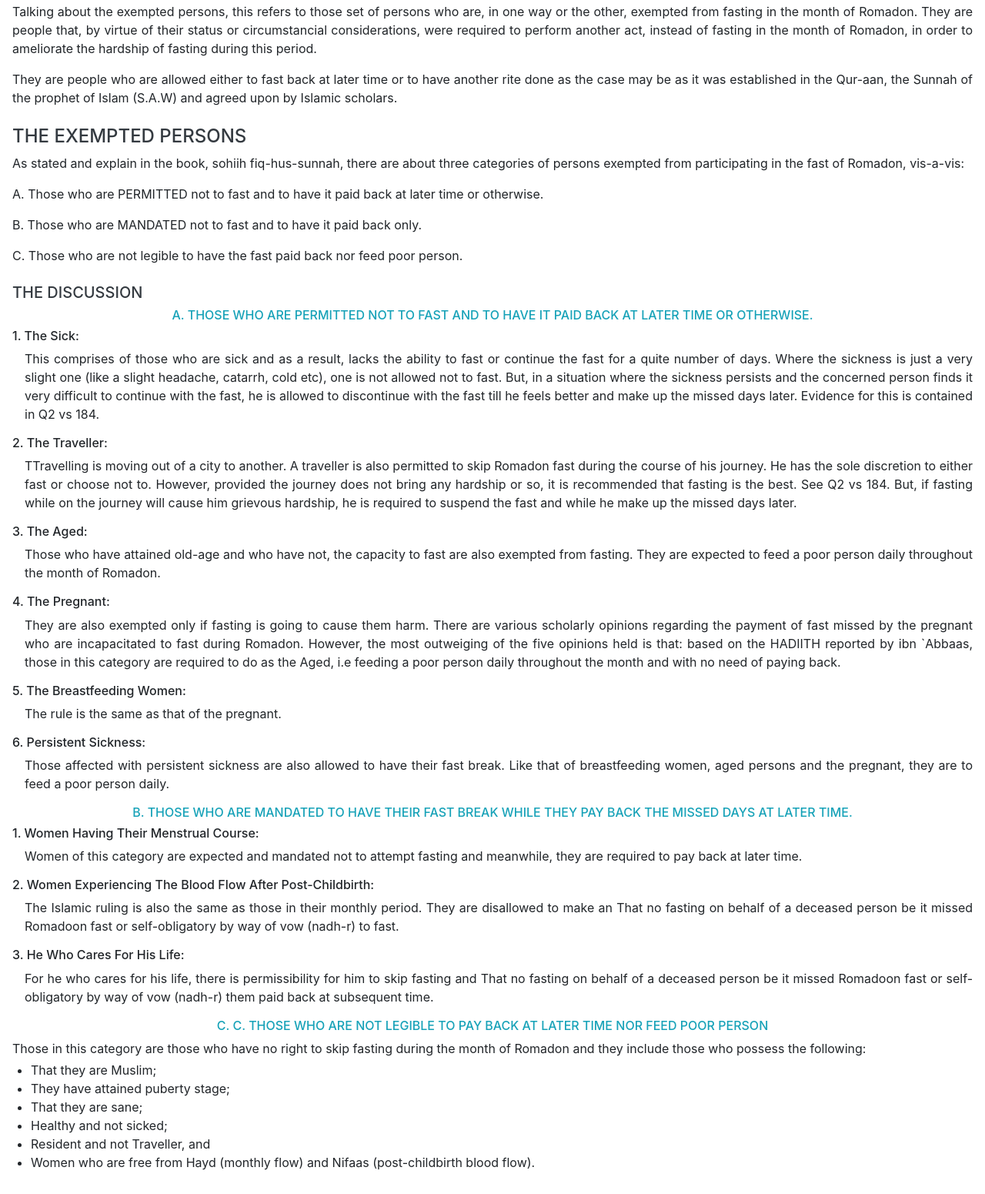
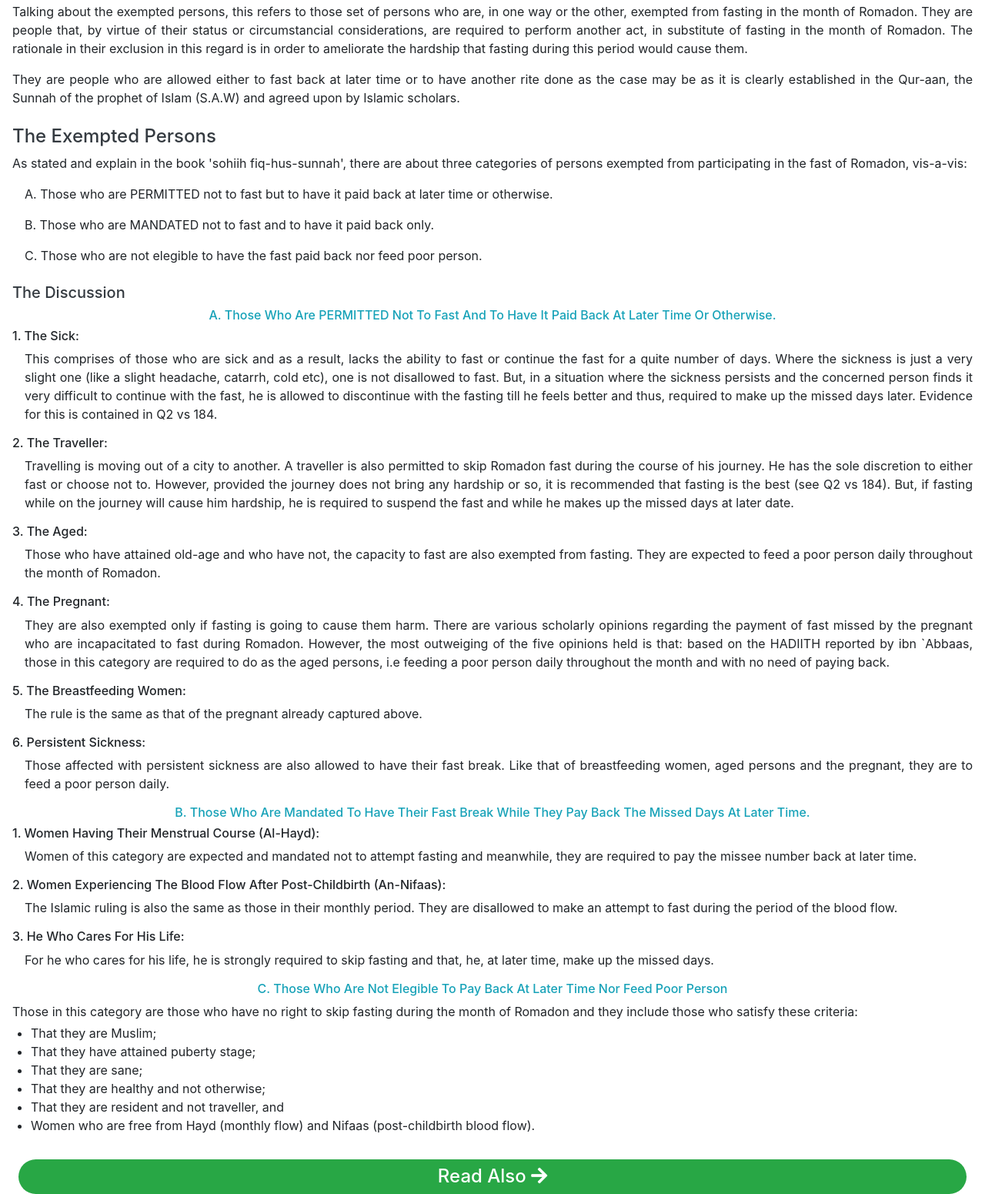
Before and after one commit to muhibqosim/my-cv, a plain HTML site: page series_6.html in a window 1280 px wide. Shown: the part 2050-3601 px from the top of the page at 77% size. Drawn offline with Linux system fonts and the light colour scheme.

Commit message:
Add files via upload

```diff
--- a/series_6.html
+++ b/series_6.html
@@ -85,57 +85,57 @@
 
       <div class="row mx-3">
      <div class="mt-5">
-       <article class="text-dark text-justify text-uppercase font-weight-bold h4"> introduction</article>
-       <p class="text-justify ">Talking about the exempted persons, this refers to those set of persons who are, in one way or the other, exempted from fasting in the month of Romadon. They are people that, by virtue of their status or circumstancial considerations, were required to perform another act, instead of fasting in the month of Romadon, in order to ameliorate the hardship of fasting during this period. </p>
-          <p class="text-justify "> They are people who are allowed either to fast back at later time or to have another rite done as the case may be as it was established in the Qur-aan, the Sunnah of the prophet of Islam (S.A.W) and agreed upon by Islamic scholars.</p>
+       <article class="text-dark text-justify text-capitalize font-weight-bold h4"> introduction</article>
+       <p class="text-justify ">Talking about the exempted persons, this refers to those set of persons who are, in one way or the other, exempted from fasting in the month of Romadon. They are people that, by virtue of their status or circumstancial considerations, are required to perform another act, in substitute of fasting in the month of Romadon. The rationale in their exclusion in this regard is in order to ameliorate the hardship that fasting during this period would cause them. </p>
+       <p class="text-justify "> They are people who are allowed either to fast back at later time or to have another rite done as the case may be as it is clearly established in the Qur-aan, the Sunnah of the prophet of Islam (S.A.W) and agreed upon by Islamic scholars.</p>
 
-          <h3 class="h4 text-dark text-uppercase mt-4"> THE EXEMPTED PERSONS</h3>
-          <p class="text-justify"> As stated and explain in the book, sohiih fiq-hus-sunnah, there are about three categories of persons exempted from participating in the fast of Romadon, vis-a-vis: </p>
-          <p class="text-justify"> A. Those who are PERMITTED not to fast and to have it paid back at later time or otherwise. </p>
-          <p class="text-justify"> B. Those who are MANDATED not to fast and to have it paid back only. </p>
-          <p class="text-justify">C. Those who are not legible to have the fast paid back nor feed poor person. </p>
+          <h3 class="h4 text-dark text-capitalize mt-4"> The exempted persons</h3>
+          <p class="text-justify"> As stated and explain in the book 'sohiih fiq-hus-sunnah', there are about three categories of persons exempted from participating in the fast of Romadon, vis-a-vis: </p>
+          <p class="text-justify ml-3"> A. Those who are PERMITTED not to fast but to have it paid back at later time or otherwise. </p>
+          <p class="text-justify ml-3"> B. Those who are MANDATED not to fast and to have it paid back only. </p>
+          <p class="text-justify ml-3">C. Those who are not elegible to have the fast paid back nor feed poor person. </p>
 
-          <h3 class="h5 text-dark text-uppercase mt-4"> THE discussion </h3>
-          <h5 class="h6 text-center text-uppercase text-info"> <span class="text-info">A.</span> Those who are PERMITTED not to fast and to have it paid back at later time or otherwise. </h5>
+          <h3 class="h5 text-dark text-capitalize mt-4"> the discussion </h3>
+          <h5 class="h6 text-center text-capitalize text-info"> <span class="text-info">A.</span> Those who are PERMITTED not to fast and to have it paid back at later time or otherwise. </h5>
 
           <h6 class="text-justify text-capitalize">1. The sick:  </h6>
-          <p class="text-justify ml-3"> This comprises of those who are sick and as a result, lacks the ability to fast or continue the fast for a quite number of days. Where the sickness is just a very slight one (like a slight headache, catarrh, cold etc), one is not allowed not to fast. But, in a situation where the sickness persists and the concerned person finds it very difficult to continue with the fast, he is allowed to discontinue with the fast till he feels better and make up the missed days later. Evidence for this is contained in Q2 vs 184. </p>
+          <p class="text-justify ml-3"> This comprises of those who are sick and as a result, lacks the ability to fast or continue the fast for a quite number of days. Where the sickness is just a very slight one (like a slight headache, catarrh, cold etc), one is not disallowed to fast. But, in a situation where the sickness persists and the concerned person finds it very difficult to continue with the fast, he is allowed to discontinue with the fasting till he feels better and thus, required to make up the missed days later. Evidence for this is contained in Q2 vs 184. </p>
 
           <h6 class="text-justify text-capitalize">2. The traveller:  </h6>
-          <p class="text-justify ml-3"> TTravelling is moving out of a city to another. A traveller is also permitted to skip Romadon fast during the course of his journey. He has the sole discretion to either fast or choose not to. However, provided the journey does not bring any hardship or so, it is recommended that fasting is the best. See Q2 vs 184. But, if fasting while on the journey will cause him grievous hardship, he is required to suspend the fast and while he make up the missed days later. </p>
+          <p class="text-justify ml-3"> Travelling is moving out of a city to another. A traveller is also permitted to skip Romadon fast during the course of his journey. He has the sole discretion to either fast or choose not to. However, provided the journey does not bring any hardship or so, it is recommended that fasting is the best (see Q2 vs 184). But, if fasting while on the journey will cause him hardship, he is required to suspend the fast and while he makes up the missed days at later date. </p>
 
           <h6 class="text-justify text-capitalize">3. The aged:  </h6>
           <p class="text-justify ml-3"> Those who have attained old-age and who have not, the capacity to fast are also exempted from fasting. They are expected to feed a poor person daily throughout the month of Romadon.  </p>
 
           <h6 class="text-justify text-capitalize">4. The pregnant:  </h6>
-          <p class="text-justify ml-3"> They are also exempted only if fasting is going to cause them harm. There are various scholarly opinions regarding the payment of fast missed by the pregnant who are incapacitated to fast during Romadon. However, the most outweiging of the five opinions held is that: based on the HADIITH reported by ibn `Abbaas, those in this category are required to do as the Aged, i.e feeding a poor person daily throughout the month and with no need of paying back.</p>
+          <p class="text-justify ml-3"> They are also exempted only if fasting is going to cause them harm. There are various scholarly opinions regarding the payment of fast missed by the pregnant who are incapacitated to fast during Romadon. However, the most outweiging of the five opinions held is that: based on the HADIITH reported by ibn `Abbaas, those in this category are required to do as the aged persons, i.e feeding a poor person daily throughout the month and with no need of paying back.</p>
 
           <h6 class="text-justify text-capitalize">5. The breastfeeding Women:  </h6>
-          <p class="text-justify ml-3">The rule is the same as that of the pregnant.</p>
+          <p class="text-justify ml-3">The rule is the same as that of the pregnant already captured above.</p>
 
           <h6 class="text-justify text-capitalize">6. persistent sickness:  </h6>
           <p class="text-justify ml-3">Those affected with persistent sickness are also allowed to have their fast break. Like that of breastfeeding women, aged persons and the pregnant, they are to feed a poor person daily.</p>
 
 
-          <h5 class="h6 text-center text-uppercase text-info"> <span class="text-info">B.</span> THOSE WHO ARE MANDATED TO HAVE THEIR FAST BREAK WHILE THEY PAY BACK THE MISSED DAYS AT LATER TIME. </h5>
+          <h5 class="h6 text-center text-capitalize text-info"> <span class="text-info">B.</span> those who are mandated to have their fast break while they pay back the missed days at later time. </h5>
 
-          <h6 class="text-justify text-capitalize">1. Women having their menstrual course: </h6>
-          <p class="text-justify ml-3">Women of this category are expected and mandated not to attempt fasting and meanwhile, they are required to pay back at later time. </p>
+          <h6 class="text-justify text-capitalize">1. Women having their menstrual course (Al-Hayd): </h6>
+          <p class="text-justify ml-3">Women of this category are expected and mandated not to attempt fasting and meanwhile, they are required to pay the missee number back at later time. </p>
 
-          <h6 class="text-justify text-capitalize">2. Women experiencing the blood flow after post-childbirth:</h6>
-          <p class="text-justify ml-3">The Islamic ruling is also the same as those in their monthly period. They are disallowed to make an That no fasting on behalf of a deceased person be it missed Romadoon fast or self-obligatory by way of vow (nadh-r) to fast. </p>
+          <h6 class="text-justify text-capitalize">2. Women experiencing the blood flow after post-childbirth (An-Nifaas):</h6>
+          <p class="text-justify ml-3">The Islamic ruling is also the same as those in their monthly period. They are disallowed to make an attempt to fast during the period of the blood flow. </p>
 
           <h6 class="text-justify text-capitalize">3. He who cares for his life:</h6>
-          <p class="text-justify ml-3">For he who cares for his life, there is permissibility for him to skip fasting and That no fasting on behalf of a deceased person be it missed Romadoon fast or self-obligatory by way of vow (nadh-r) them paid back at subsequent time. </p>
+          <p class="text-justify ml-3">For he who cares for his life, he is strongly required to skip fasting and that, he, at later time, make up the missed days. </p>
 
-          <h5 class="h6 text-center text-uppercase text-info"> <span class="text-info">C.</span> C. THOSE WHO ARE NOT LEGIBLE TO PAY BACK AT LATER TIME NOR FEED POOR PERSON</h5>
-          <p class="text-justify mb-1">Those in this category are those who have no right to skip fasting during the month of Romadon and they include those who possess the following:  </p>
+          <h5 class="h6 text-center text-capitalize text-info"> <span class="text-info">C.</span> those who are not elegible to Pay Back At Later Time Nor Feed poor person</h5>
+          <p class="text-justify mb-1">Those in this category are those who have no right to skip fasting during the month of Romadon and they include those who satisfy these criteria:  </p>
           <ul class="ml-4 text-justify ">
             <li class="">That they are Muslim;</li>
-            <li class="">They have attained puberty stage;</li>
+            <li class="">That they have attained puberty stage;</li>
             <li class="">That they are sane;</li>
-            <li class="">Healthy and not sicked;</li>
-            <li class="">Resident and not Traveller, and</li>
+            <li class="">That they are healthy and not otherwise;</li>
+            <li class="">That they are resident and not traveller, and</li>
             <li class="">Women who are free from Hayd (monthly flow) and Nifaas (post-childbirth blood flow).</li>
           </ul>
         </div>
```
